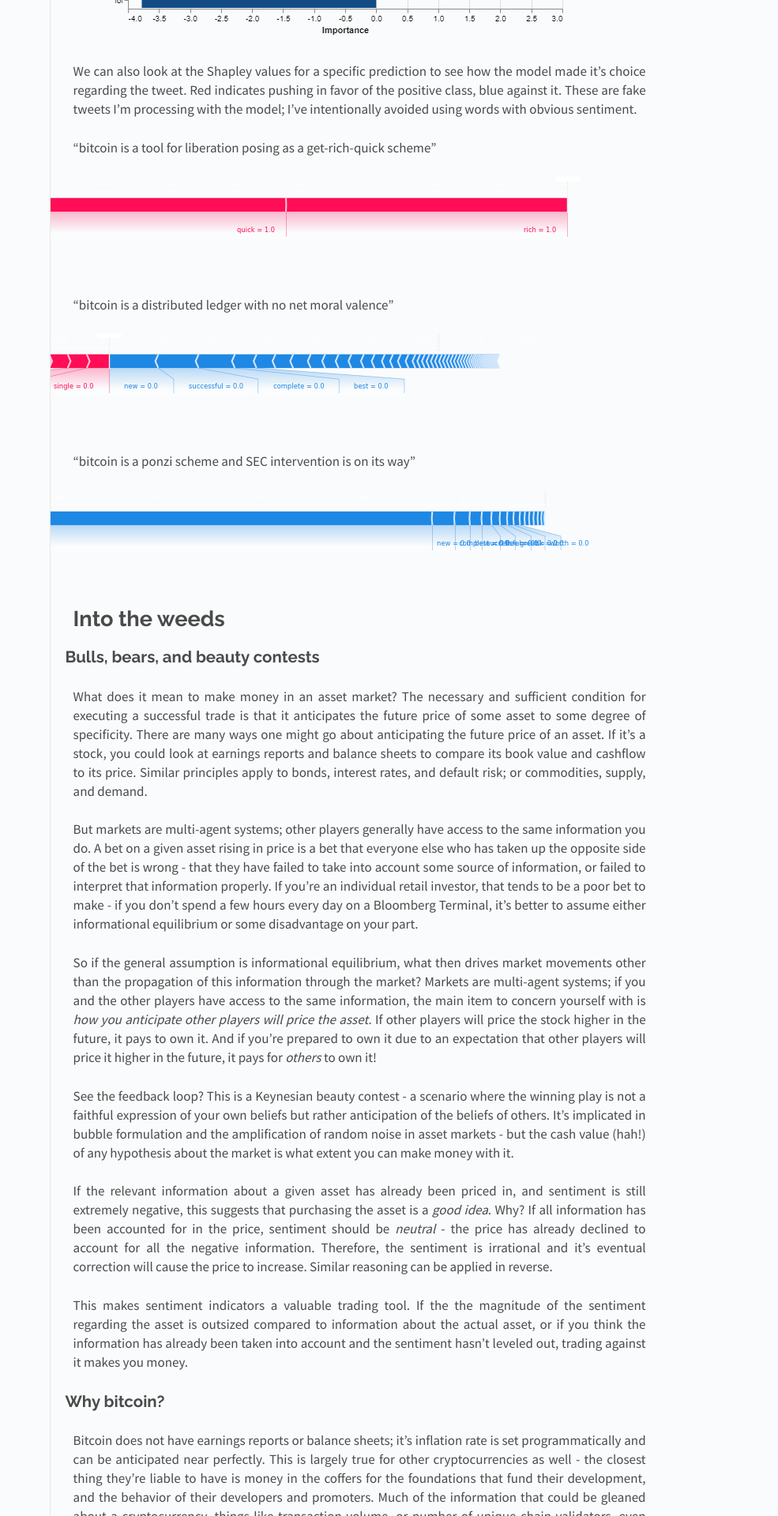
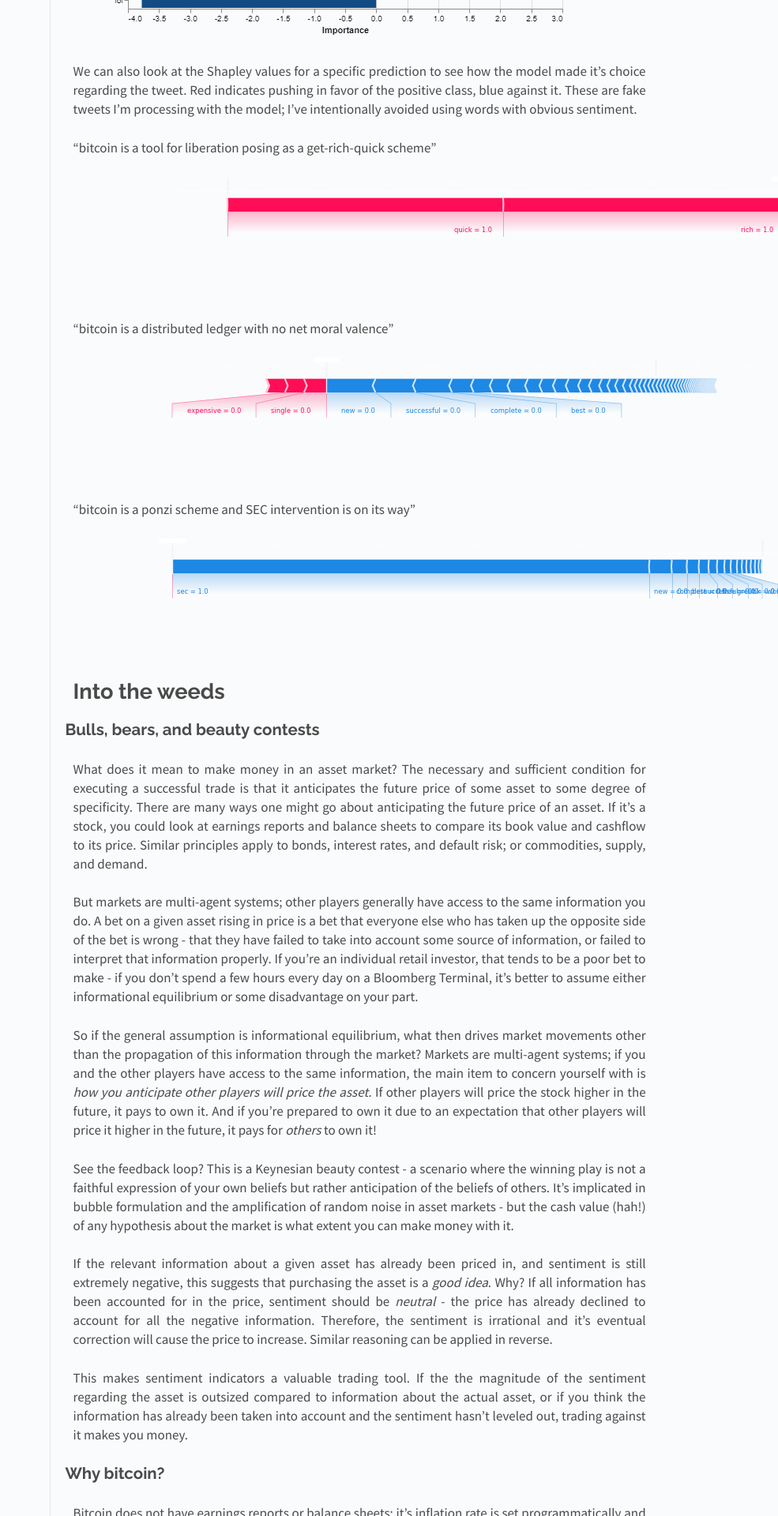
Before and after one commit to crsanderford/crsanderford.github.io, a Jekyll site: the page built from _posts/2019-10-23-animal-spirits-post.md, in a window 1280 px wide. Shown: the part 2168-4088 px from the top of the page at 79% size, without its empty margins (295-1280 px from the left). Built offline with Jekyll 4.4.1, drawn with Linux system fonts in a browser that asks for light colours.

Commit message:
Update 2019-10-23-animal-spirits-post.md

```diff
--- a/_posts/2019-10-23-animal-spirits-post.md
+++ b/_posts/2019-10-23-animal-spirits-post.md
@@ -27,15 +27,15 @@ We can also look at the Shapley values for a specific prediction to see how the
 
 "bitcoin is a tool for liberation posing as a get-rich-quick scheme"
 
-<img style="float: right;" src="\images\positiveshap.png">
+<img src="\images\positiveshap.png">
 
 "bitcoin is a distributed ledger with no net moral valence"
 
-<img style="float: right;" src="\images\neutralshap.png">
+<img src="\images\neutralshap.png">
 
 "bitcoin is a ponzi scheme and SEC intervention is on its way"
 
-<img style="float: right;" src="\images\negativeshap.png">
+<img src="\images\negativeshap.png">
 
 
 # Into the weeds
```
